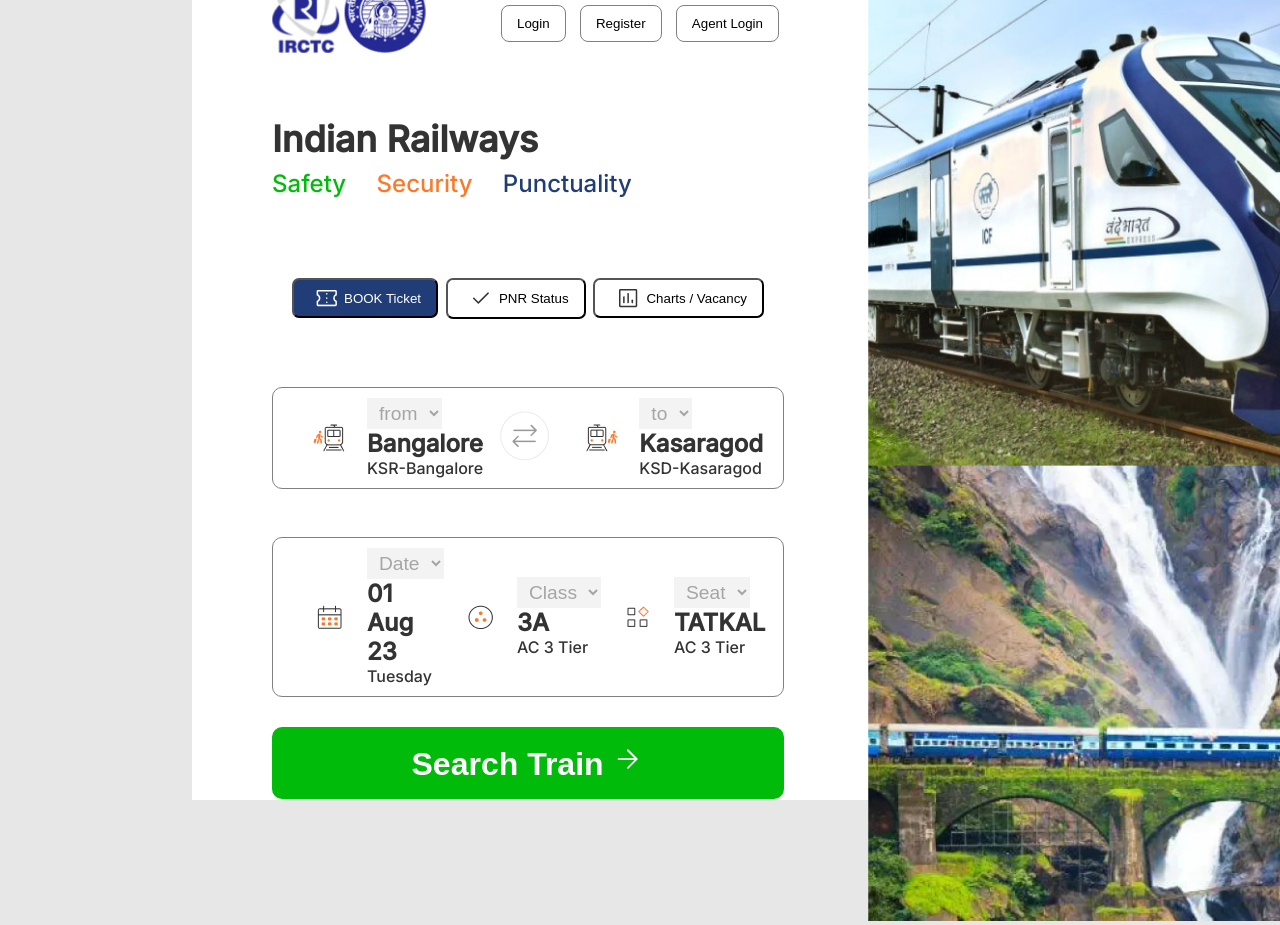
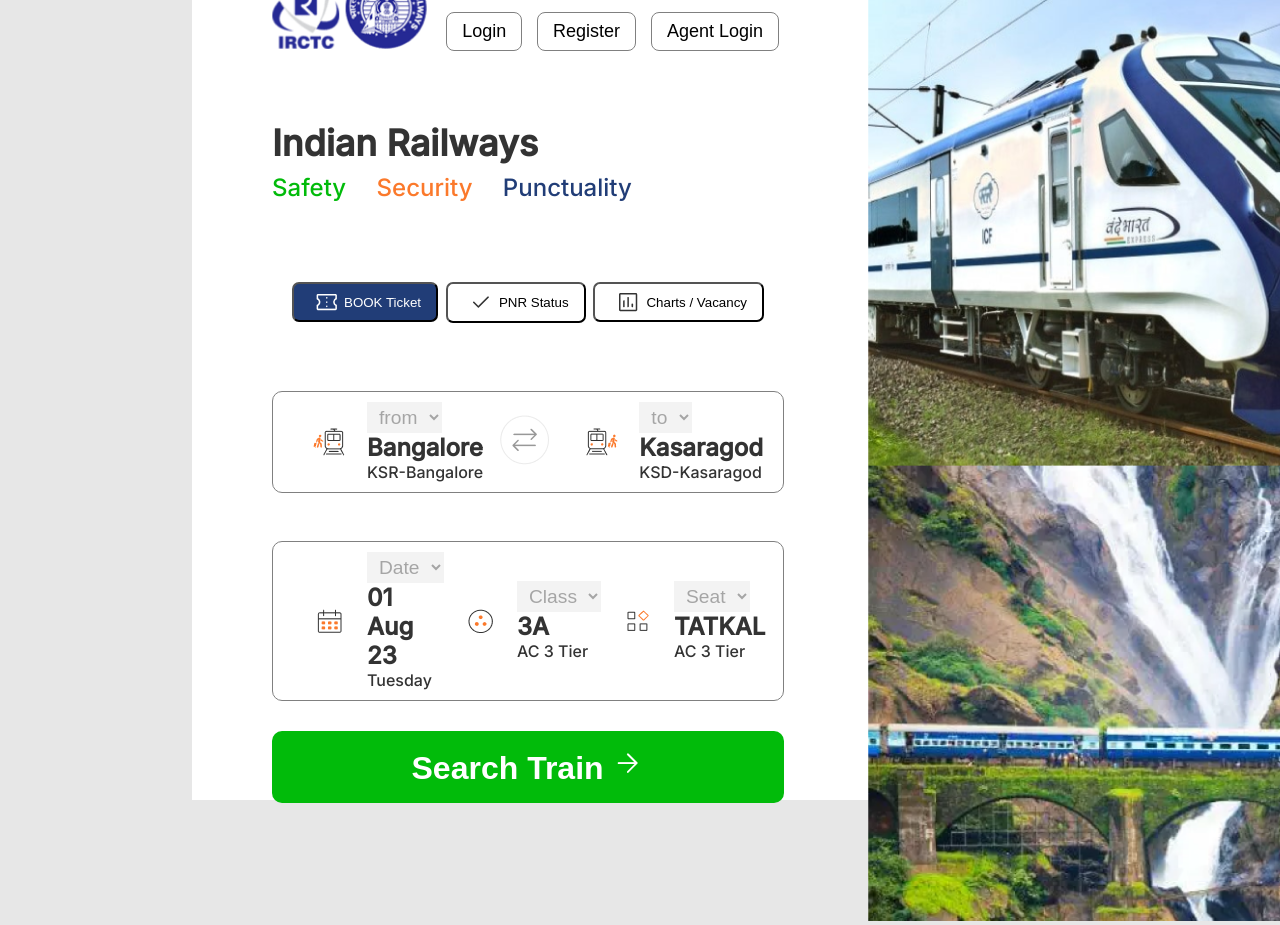
Before and after one commit to VishalSudhanshu/pwAssignments, a plain HTML site: page Assignment 9/Answer 5/answer5.html in a window 1280 px wide. Shown: the top 925 px of the page. Drawn offline with Linux system fonts and the light colour scheme.

Commit message:
assignment 9 edit

```diff
--- a/Assignment 9/Answer 5/answer5.css
+++ b/Assignment 9/Answer 5/answer5.css
@@ -32,6 +32,7 @@
     display: flex;
     flex-direction: row;
     justify-content: space-between;
+    font-size: 18px;
 }
 .menu{
     text-align: end;
@@ -41,14 +42,16 @@
     background-color: #fff;
     margin: 7px;
     cursor: pointer;
+    font-size: 1em;
 }
 .tab2 button{
     border: 1px solid gray;
     background-color: #ffffff;
-    padding: 10px 15px;
-    margin: 5px;
+    padding: 8px 15px;
+    margin: 10px 5px;
     border-radius: 8px;
     cursor: pointer;
+    font-size: 1em;
 }
 .tab1 button:hover{
     text-decoration: underline;
```
